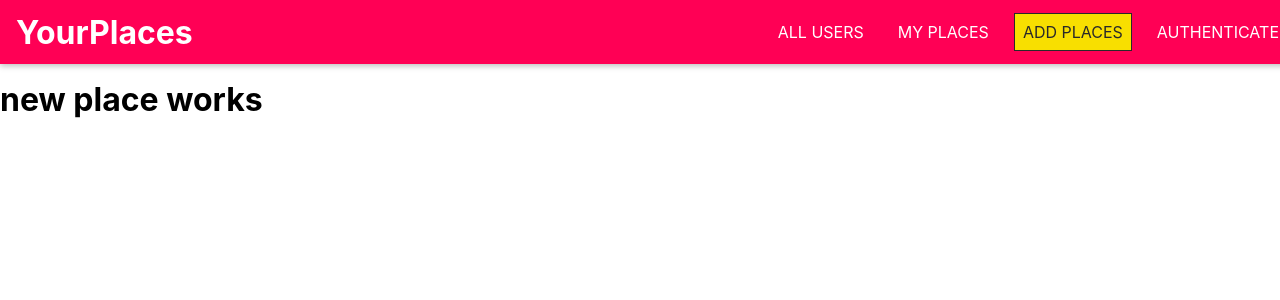
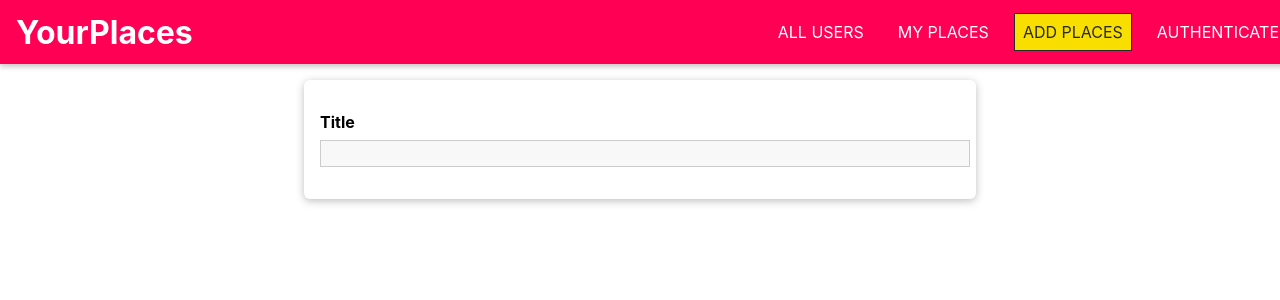
Before and after one commit to ihaddy/MERN-map-app, a React (Create React App) app: page /places/new in a window 1280 px wide. Shown: the top 300 px of the page. Built offline with nearby package versions, Linux system fonts and the light colour scheme.

Commit message:
add map functionality without api key add form to add new places without functionality yet

```diff
--- a/src/places/components/PlaceItem.js
+++ b/src/places/components/PlaceItem.js
@@ -1,15 +1,13 @@
-import React, {useState} from "react";
+import React, { useState } from "react";
 import Card from "../../shared/components/UIElements/Card";
 import Button from "../../shared/components/FormElements/Button";
 import Modal from "../../shared/components/UIElements/Modal";
 import "./PlaceItem.css";
 
-
-
 export default function PlaceItem(props) {
-    const [showMap, setShowMap] = useState(false)
-    const openMapHandler = () => setShowMap(true)
-    const closeMapHandler = () => setShowMap(false)
+  const [showMap, setShowMap] = useState(false);
+  const openMapHandler = () => setShowMap(true);
+  const closeMapHandler = () => setShowMap(false);
   return (
     <React.Fragment>
       <Modal
@@ -20,9 +18,28 @@
         footerClass="place-item__modal-actions"
         footer={<Button onClick={closeMapHandler}>Close</Button>}
       >
-          <div className="map-container">
-              <h2>The map</h2>
-          </div>
+        <div className="map-container">
+          <iframe
+            title="map"
+            width="100%"
+            height="100%"
+            frameBorder="0"
+            scrolling="no"
+            marginHeight="0"
+            marginWidth="0"
+            src={
+              "https://maps.google.com/maps?q=" +
+              props.coordinates.lat.toString() +
+              "," +
+              props.coordinates.lng.toString() +
+              "&t=&z=15&ie=UTF8&iwloc=&output=embed"
+            }
+          ></iframe>
+          <script
+            type="text/javascript"
+            src="https://embedmaps.com/google-maps-authorization/script.js?id=5a33be79e53caf0a07dfec499abf84b7b481f165"
+          ></script>
+        </div>
       </Modal>
       <li className="place-item">
         <Card className="place-item__content">
@@ -35,7 +52,10 @@
             <p>{props.description}</p>
           </div>
           <div className="place-item__actions">
-            <Button inverse onClick={openMapHandler}> VIEW ON MAP</Button>
+            <Button inverse onClick={openMapHandler}>
+              {" "}
+              VIEW ON MAP
+            </Button>
             <Button to={`/places/${props.id}`}> EDIT PLACE</Button>
             <Button danger> DELETE PLACE</Button>
           </div>
--- /dev/null
+++ b/src/places/pages/NewPlace.css
@@ -0,0 +1,10 @@
+.place-form {
+  list-style: none;
+  margin: 0 auto;
+  padding: 1rem;
+  width: 90%;
+  max-width: 40rem;
+  box-shadow: 0 2px 8px rgba(0, 0, 0, 0.26);
+  border-radius: 6px;
+  background: white;
+}
--- a/src/places/pages/NewPlace.js
+++ b/src/places/pages/NewPlace.js
@@ -1,9 +1,12 @@
 import React from 'react'
+import Input from '../../shared/components/FormElements/Input'
+import './NewPlace.css'
+
 
 export default function NewPlace() {
     return (
-        <div>
-            <h1>new place works</h1>
-        </div>
+        <form className="place-form" >
+            <Input element="input" type="text" label="Title"/>
+        </form>
     )
 }
--- /dev/null
+++ b/src/shared/components/FormElements/Input.css
@@ -0,0 +1,41 @@
+.form-control {
+  margin: 1rem 0;
+}
+
+.form-control label,
+.form-control input,
+.form-control textarea {
+  display: block;
+}
+
+.form-control label {
+  font-weight: bold;
+  margin-bottom: 0.5rem;
+}
+
+.form-control input,
+.form-control textarea {
+  width: 100%;
+  font: inherit;
+  border: 1px solid #ccc;
+  background: #f8f8f8;
+  padding: 0.15rem 0.25rem;
+}
+
+.form-control input:focus,
+.form-control textarea:focus {
+  outline: none;
+  background: #ebebeb;
+  border-color: #510077;
+}
+
+.form-control--invalid label,
+.form-control--invalid p {
+  color: red;
+}
+
+.form-control--invalid input,
+.form-control--invalid textarea {
+  border-color: red;
+  background: #ffd1d1;
+}
--- /dev/null
+++ b/src/shared/components/FormElements/Input.js
@@ -0,0 +1,17 @@
+import React from "react";
+import "./Input.css";
+
+export default function Input(props) {
+  const element =
+    props.element === "input" ? (
+      <input id={props.id} type={props.type} placeholder={props.placeholder} />
+    ) : (
+      <textarea id={props.id} rows={props.row || 3}/>
+    );
+  return (
+    <div className={`form-control`}>
+      <label htmlFor={props.id}>{props.label}</label>
+      {element}
+    </div>
+  );
+}
```
Also changed, not shown: src/shared/components/UIElements/Map.css (added).
